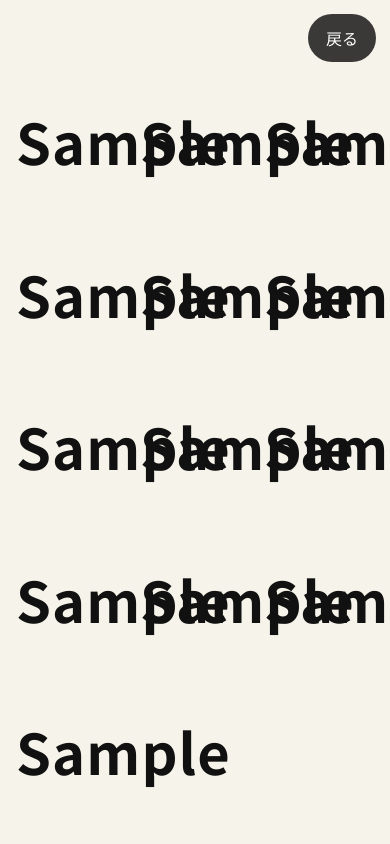
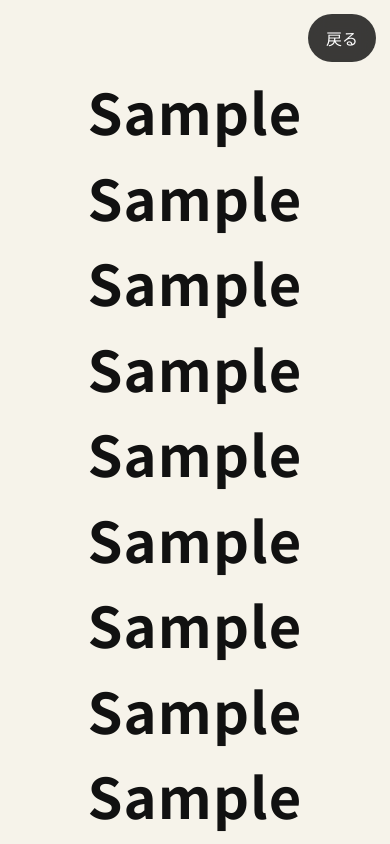
Before and after one commit to noraworld/semantic-satiation-generator, a plain HTML site: page index.html in a window 390 px wide. Both pictures are taken after typing "Sample" into the empty fields and a click on the button "画面いっぱいに表示". Drawn offline with Linux system fonts and the light colour scheme; a web font is replaced by a local one.

Commit message:
Fix pattern grid sizing

```diff
--- a/assets/css/style.css
+++ b/assets/css/style.css
@@ -208,16 +208,26 @@ output {
 }
 
 .panel-display {
-  position: relative;
-  overflow: hidden;
+  display: none;
+  grid-template-rows: auto 1fr;
+  overflow: clip;
   background: var(--bg);
 }
 
+.panel-display.is-active {
+  display: grid;
+}
+
+.display-header {
+  display: flex;
+  justify-content: flex-end;
+  align-items: center;
+  padding: 20px 20px 0;
+}
+
 .floating-button {
-  position: fixed;
-  top: 20px;
-  right: 20px;
-  z-index: 2;
+  position: relative;
+  z-index: 1;
   appearance: none;
   border: 0;
   border-radius: 999px;
@@ -230,11 +240,15 @@ output {
 
 .pattern {
   display: grid;
-  grid-template-columns: repeat(auto-fit, minmax(calc(var(--font-size) * 2.2), 1fr));
+  grid-template-columns: repeat(var(--pattern-columns, 1), minmax(0, 1fr));
+  grid-template-rows: repeat(var(--pattern-rows, 1), minmax(0, 1fr));
   align-items: center;
-  gap: calc(var(--word-gap) * 0.7);
-  min-height: 100vh;
-  padding: 32px;
+  justify-items: center;
+  gap: var(--pattern-gap, 24px);
+  height: 100%;
+  min-height: 0;
+  padding: 20px;
+  overflow: hidden;
 }
 
 .pattern__item {
@@ -247,6 +261,7 @@ output {
   line-height: 0.92;
   text-align: center;
   white-space: nowrap;
+  max-width: 100%;
 }
 
 @media (max-width: 760px) {
@@ -260,12 +275,10 @@ output {
   }
 
   .pattern {
-    grid-template-columns: repeat(auto-fit, minmax(calc(var(--font-size) * 1.8), 1fr));
-    padding: 72px 16px 24px;
+    padding: 16px;
   }
 
-  .floating-button {
-    top: 14px;
-    right: 14px;
+  .display-header {
+    padding: 14px 14px 0;
   }
 }
--- a/assets/js/main.js
+++ b/assets/js/main.js
@@ -5,6 +5,7 @@ const phraseInput = document.getElementById("phrase");
 const previewSample = document.getElementById("preview-sample");
 const pattern = document.getElementById("pattern");
 const backButton = document.getElementById("back-button");
+const displayHeader = document.querySelector(".display-header");
 
 const controls = {
   fontSize: document.getElementById("font-size"),
@@ -75,11 +76,25 @@ function syncStateFromControls() {
 function createPatternItems(phrase) {
   pattern.innerHTML = "";
 
-  const estimatedItemWidth = Math.max(Number(controls.fontSize.value) * (phrase.length + 1.4), 120);
-  const columns = Math.max(Math.floor(window.innerWidth / estimatedItemWidth), 1);
-  const rowHeight = Number(controls.fontSize.value) * 1.2 + Number(controls.wordGap.value) * 0.7;
-  const rows = Math.max(Math.ceil(window.innerHeight / Math.max(rowHeight, 1)) + 2, 6);
+  const fontSize = Number(controls.fontSize.value);
+  const gap = Math.max(Number(controls.wordGap.value), 8);
+  const phraseWidthFactor = phrase.length <= 2 ? 1.6 : 1.2;
+  const estimatedItemWidth = Math.max(fontSize * (phrase.length * phraseWidthFactor), 120);
+  const estimatedItemHeight = Math.max(fontSize * 1.15, 48);
+  const horizontalUnit = estimatedItemWidth + gap;
+  const verticalUnit = estimatedItemHeight + gap;
+  const availableWidth = Math.max(pattern.clientWidth - 40, 1);
+  const availableHeight = Math.max(
+    window.innerHeight - displayHeader.getBoundingClientRect().height - 40,
+    1
+  );
+  const columns = Math.max(Math.floor((availableWidth + gap) / horizontalUnit), 1);
+  const rows = Math.max(Math.floor((availableHeight + gap) / verticalUnit), 1);
   const count = columns * rows;
+
+  pattern.style.setProperty("--pattern-columns", String(columns));
+  pattern.style.setProperty("--pattern-rows", String(rows));
+  pattern.style.setProperty("--pattern-gap", `${gap}px`);
 
   const fragment = document.createDocumentFragment();
 
@@ -110,8 +125,8 @@ form.addEventListener("submit", (event) => {
   }
 
   syncStateFromControls();
+  showScreen("display");
   createPatternItems(phrase);
-  showScreen("display");
 });
 
 backButton.addEventListener("click", () => {
--- a/index.html
+++ b/index.html
@@ -105,7 +105,9 @@
       </section>
 
       <section class="panel panel-display" data-screen="display" aria-hidden="true">
-        <button class="floating-button" id="back-button" type="button">戻る</button>
+        <header class="display-header">
+          <button class="floating-button" id="back-button" type="button">戻る</button>
+        </header>
         <div class="pattern" id="pattern" aria-live="polite"></div>
       </section>
     </main>
```
